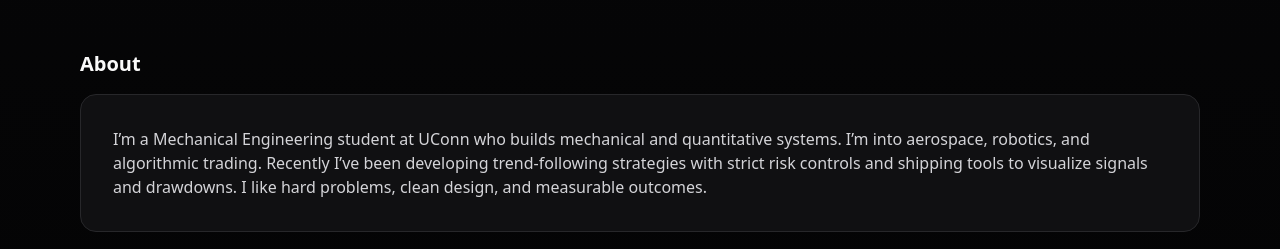
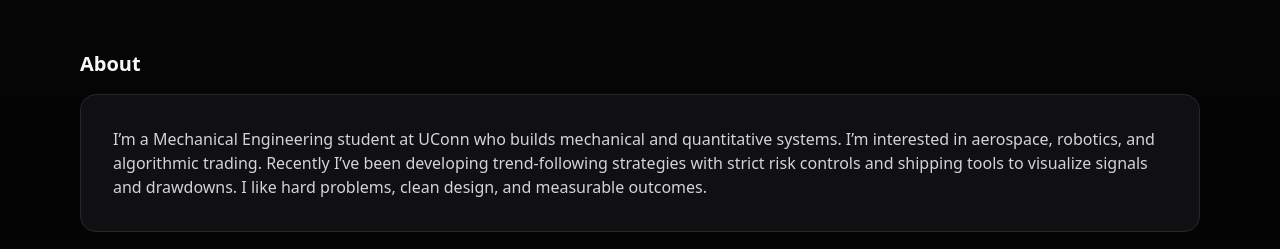
Before and after one commit to bradenfruin/bradenfruin.github.io, a React (Vite) app: page / in a window 1280 px wide. Shown: the part 1100-1349 px from the top of the page. Built offline with nearby package versions, Linux system fonts and the light colour scheme.

Commit message:
Update personal description in About section

```diff
--- a/src/App.jsx
+++ b/src/App.jsx
@@ -1456,7 +1456,7 @@ export default function PortfolioSite() {
             <h2 className="text-xl font-semibold mb-4">About</h2>
             <div className="rounded-2xl border border-zinc-800 p-6 md:p-8 bg-zinc-900/60">
               <p className="text-zinc-300">
-                I’m a Mechanical Engineering student at UConn who builds mechanical and quantitative systems. I’m into aerospace, robotics, and algorithmic trading. Recently I’ve been developing trend-following strategies with strict risk controls and shipping tools to visualize signals and drawdowns. I like hard problems, clean design, and measurable outcomes.
+                I’m a Mechanical Engineering student at UConn who builds mechanical and quantitative systems. I’m interested in aerospace, robotics, and algorithmic trading. Recently I’ve been developing trend-following strategies with strict risk controls and shipping tools to visualize signals and drawdowns. I like hard problems, clean design, and measurable outcomes.
               </p>
             </div>
           </section>
```
